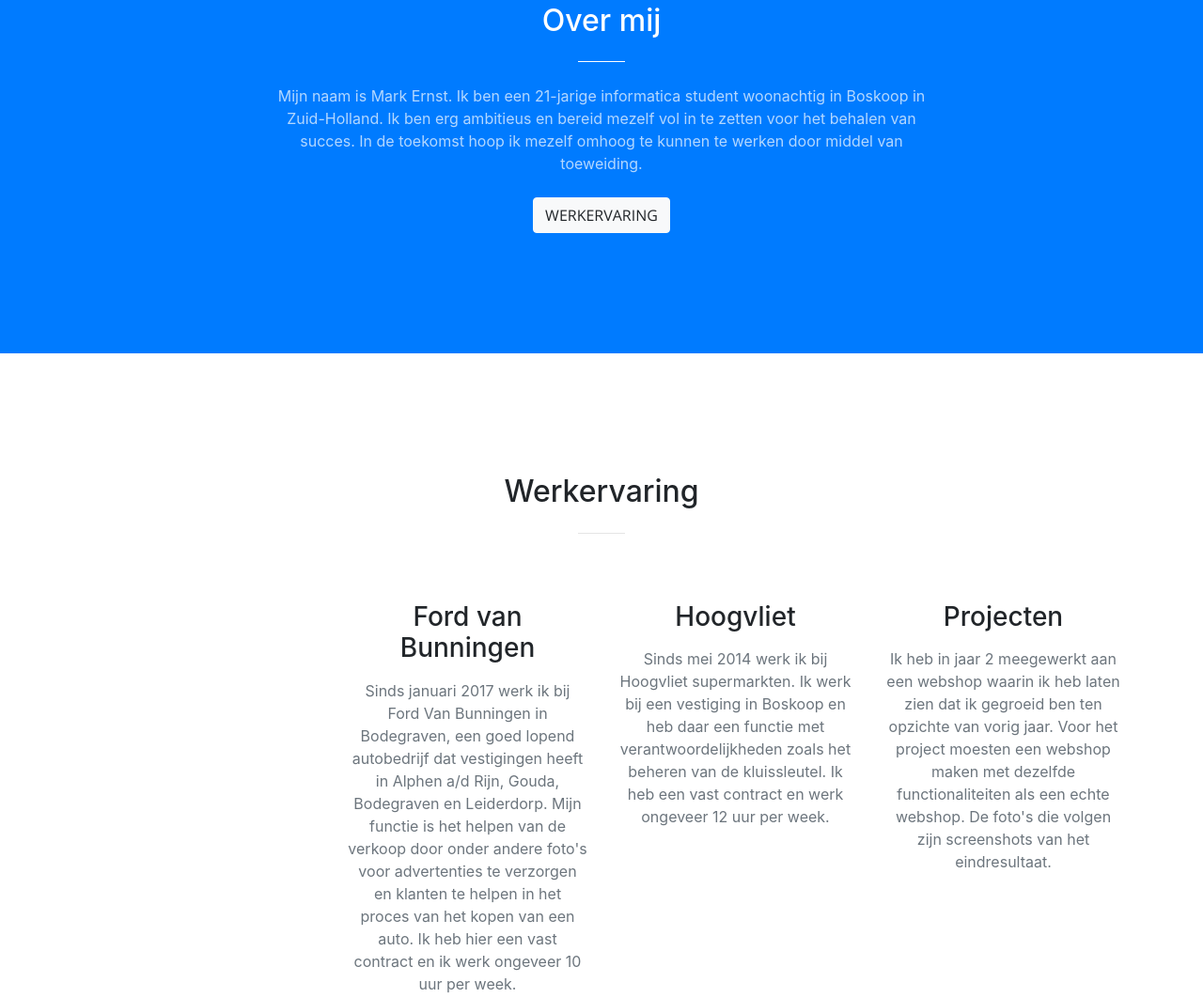
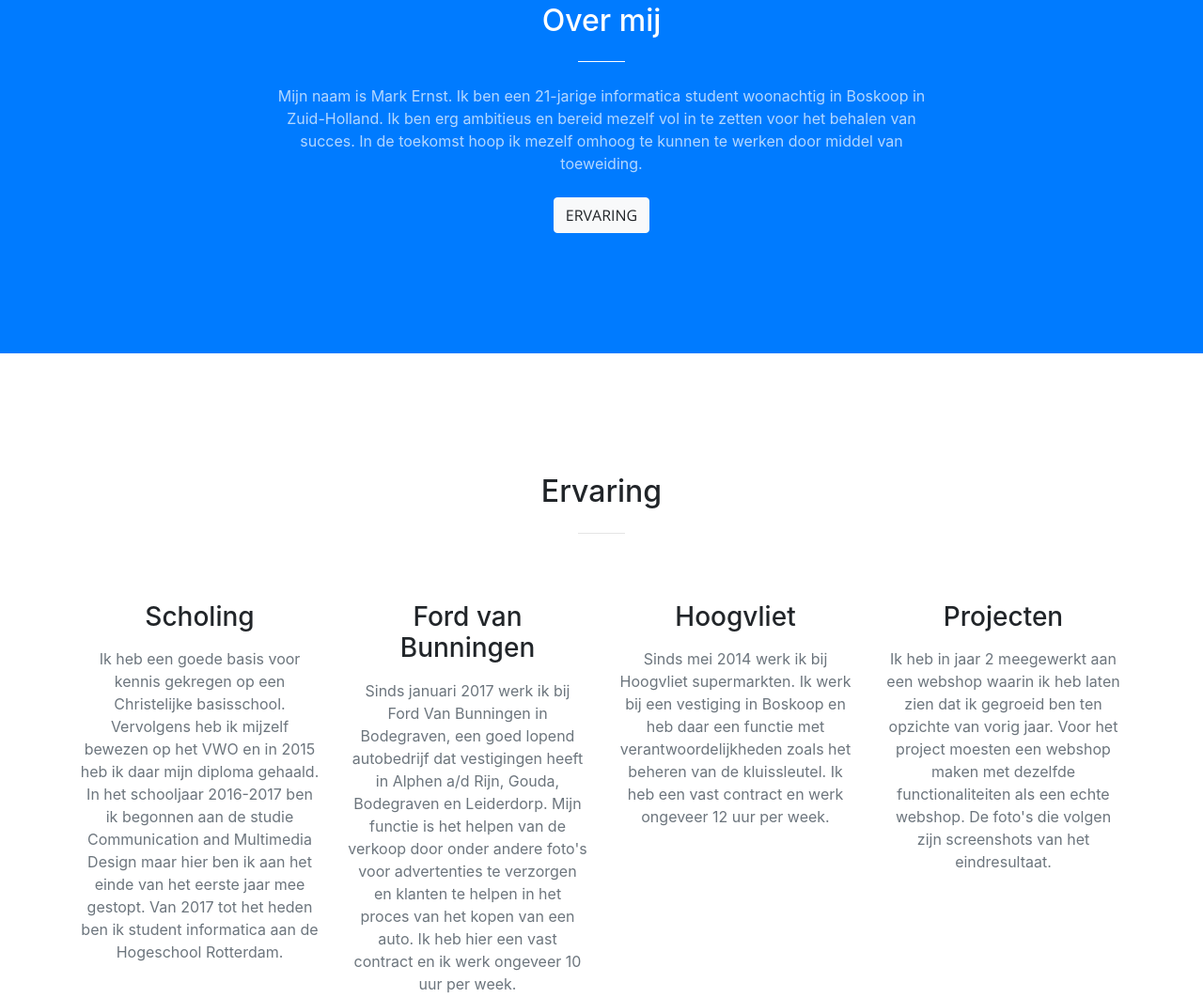
Before and after one commit to Mark-Ernst/portfolio, a website with bundled scripts: page docs/index.html in a window 1280 px wide. Shown: the part 925-1987 px from the top of the page at 94% size. Built offline with nearby package versions, Linux system fonts and the light colour scheme.

Commit message:
added education

```diff
--- a/docs/index.html
+++ b/docs/index.html
@@ -41,7 +41,7 @@
               <a class="nav-link js-scroll-trigger" href="#about">Over mij</a>
             </li>
             <li class="nav-item">
-              <a class="nav-link js-scroll-trigger" href="#services">Werkervaring</a>
+              <a class="nav-link js-scroll-trigger" href="#services">Ervaring</a>
             </li>
             <li class="nav-item">
               <a class="nav-link js-scroll-trigger" href="#portfolio">Projecten</a>
@@ -78,7 +78,7 @@
             <h2 class="section-heading text-white">Over mij</h2>
             <hr class="light my-4">
             <p class="text-faded mb-4">Mijn naam is Mark Ernst. Ik ben een 21-jarige informatica student woonachtig in Boskoop in Zuid-Holland. Ik ben erg ambitieus en bereid mezelf vol in te zetten voor het behalen van succes. In de toekomst hoop ik mezelf omhoog te kunnen te werken door middel van toeweiding.</p>
-            <a class="btn btn-light btn-xl js-scroll-trigger" href="#services">Werkervaring</a>
+            <a class="btn btn-light btn-xl js-scroll-trigger" href="#services">Ervaring</a>
           </div>
         </div>
       </div>
@@ -88,7 +88,7 @@
       <div class="container">
         <div class="row">
           <div class="col-lg-12 text-center">
-            <h2 class="section-heading">Werkervaring</h2>
+            <h2 class="section-heading">Ervaring</h2>
             <hr class="my-4">
           </div>
         </div>
@@ -98,8 +98,8 @@
           <div class="col-lg-3 col-md-6 text-center">
             <div class="service-box mt-5 mx-auto">
              <!-- <i class="fas fa-4x fa-gem text-primary mb-3 sr-icon-1"></i> -->
-              <h3 class="mb-3"></h3>
-              <p class="text-muted mb-0"></p>
+              <h3 class="mb-3">Scholing</h3>
+              <p class="text-muted mb-0">Ik heb een goede basis voor kennis gekregen op een Christelijke basisschool. Vervolgens heb ik mijzelf bewezen op het VWO en in 2015 heb ik daar mijn diploma gehaald. In het schooljaar 2016-2017 ben ik begonnen aan de studie Communication and Multimedia Design maar hier ben ik aan het einde van het eerste jaar mee gestopt. Van 2017 tot het heden ben ik student informatica aan de Hogeschool Rotterdam.</p>
             </div>
           </div>
           <div class="col-lg-3 col-md-6 text-center">
```
